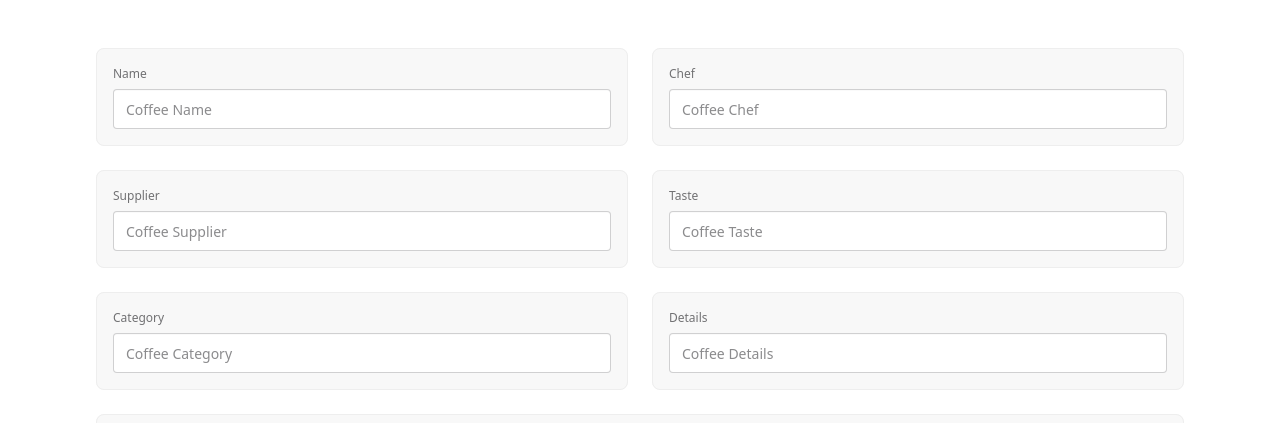
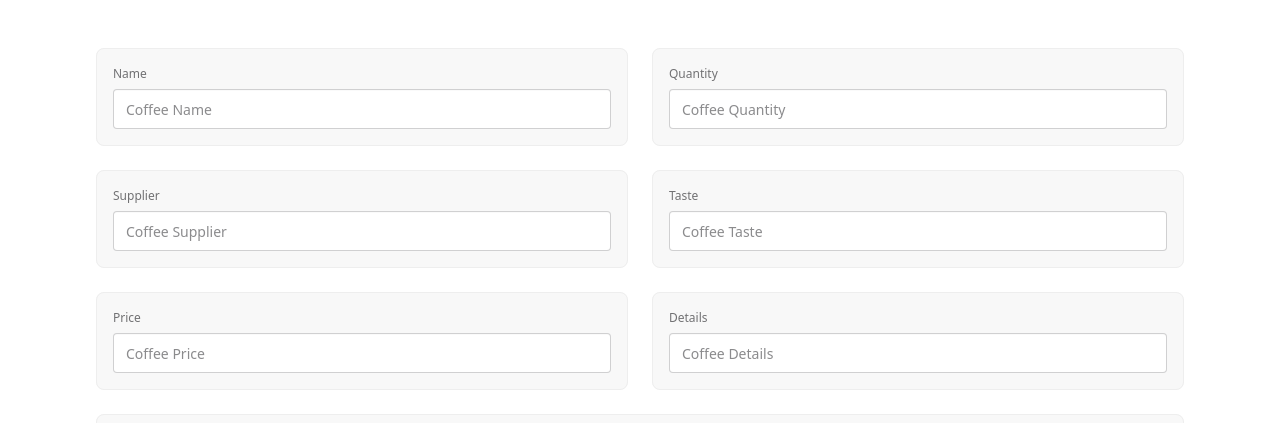
Before and after one commit to md-zeon/coffee-shop-client, a React (Vite) app: page /add-coffee in a window 1280 px wide. Shown: the part 276-699 px from the top of the page. Built offline with nearby package versions, Linux system fonts and the light colour scheme.

Commit message:
Implemented adding coffee to server functionality and added sweetalert2

```diff
--- a/package.json
+++ b/package.json
@@ -14,6 +14,7 @@
     "react": "^19.1.0",
     "react-dom": "^19.1.0",
     "react-router": "^7.6.0",
+    "sweetalert2": "^11.21.0",
     "tailwindcss": "^4.1.6"
   },
   "devDependencies": {
--- a/src/components/AddCoffee.jsx
+++ b/src/components/AddCoffee.jsx
@@ -1,9 +1,34 @@
+import Swal from "sweetalert2";
+
 const AddCoffee = () => {
-
-    const handleAddCoffee = (e) => {
-        e.preventDefault();
-        const form = e.target;
-    }
+	const handleAddCoffee = (e) => {
+		e.preventDefault();
+		const form = e.target;
+		const formData = new FormData(form);
+		console.log(formData.entries());
+		const newCoffee = Object.fromEntries(formData.entries());
+		console.log(newCoffee);
+		// send data to the server
+		fetch("http://localhost:3000/coffees", {
+			method: "POST",
+			headers: {
+				"content-type": "application/json",
+			},
+			body: JSON.stringify(newCoffee),
+		})
+			.then((res) => res.json())
+			.then((data) => {
+				if (data.insertedId) {
+					console.log("After Adding Coffee to DB", data);
+					Swal.fire({
+						title: "Coffee added successfully!",
+						icon: "success",
+						draggable: true,
+					});
+                    form.reset();
+				}
+			});
+	};
 
 	return (
 		<div className='p-24'>
@@ -15,7 +40,7 @@ const AddCoffee = () => {
 					opposed to using Content here.
 				</p>
 			</div>
-			<form onClick={handleAddCoffee}>
+			<form onSubmit={handleAddCoffee}>
 				<div className='grid grid-cols-1 md:grid-cols-2 gap-6'>
 					<fieldset className='fieldset bg-base-200 border-base-300 rounded-box border p-4'>
 						<label className='label'>Name</label>
@@ -28,12 +53,12 @@ const AddCoffee = () => {
 						/>
 					</fieldset>
 					<fieldset className='fieldset bg-base-200 border-base-300 rounded-box border p-4'>
-						<label className='label'>Chef</label>
+						<label className='label'>Quantity</label>
 						<input
 							type='text'
 							className='input w-full'
-							name='chef'
-							placeholder='Coffee Chef'
+							name='quantity'
+							placeholder='Coffee Quantity'
 							required
 						/>
 					</fieldset>
@@ -58,12 +83,12 @@ const AddCoffee = () => {
 						/>
 					</fieldset>
 					<fieldset className='fieldset bg-base-200 border-base-300 rounded-box border p-4'>
-						<label className='label'>Category</label>
+						<label className='label'>Price</label>
 						<input
 							type='text'
 							className='input w-full'
-							name='category'
-							placeholder='Coffee Category'
+							name='price'
+							placeholder='Coffee Price'
 							required
 						/>
 					</fieldset>
--- a/src/components/Home.jsx
+++ b/src/components/Home.jsx
@@ -1,4 +1,8 @@
+import { useLoaderData } from "react-router";
+
 const Home = () => {
+    const coffees = useLoaderData();
+    console.log(coffees);
     return (
         <div>
             Home
--- a/src/main.jsx
+++ b/src/main.jsx
@@ -14,7 +14,9 @@ const router = createBrowserRouter([
 		children: [
 			{
 				index: true,
+        loader: () => fetch("http://localhost:3000/coffees"),
 				Component: Home,
+        hydrateFallbackElement: <p>Loading...</p>,
 			},
 			{
 				path: "/add-coffee",
```
Also changed, not shown: 1 other file (tests, documents, lock files or other folders).
